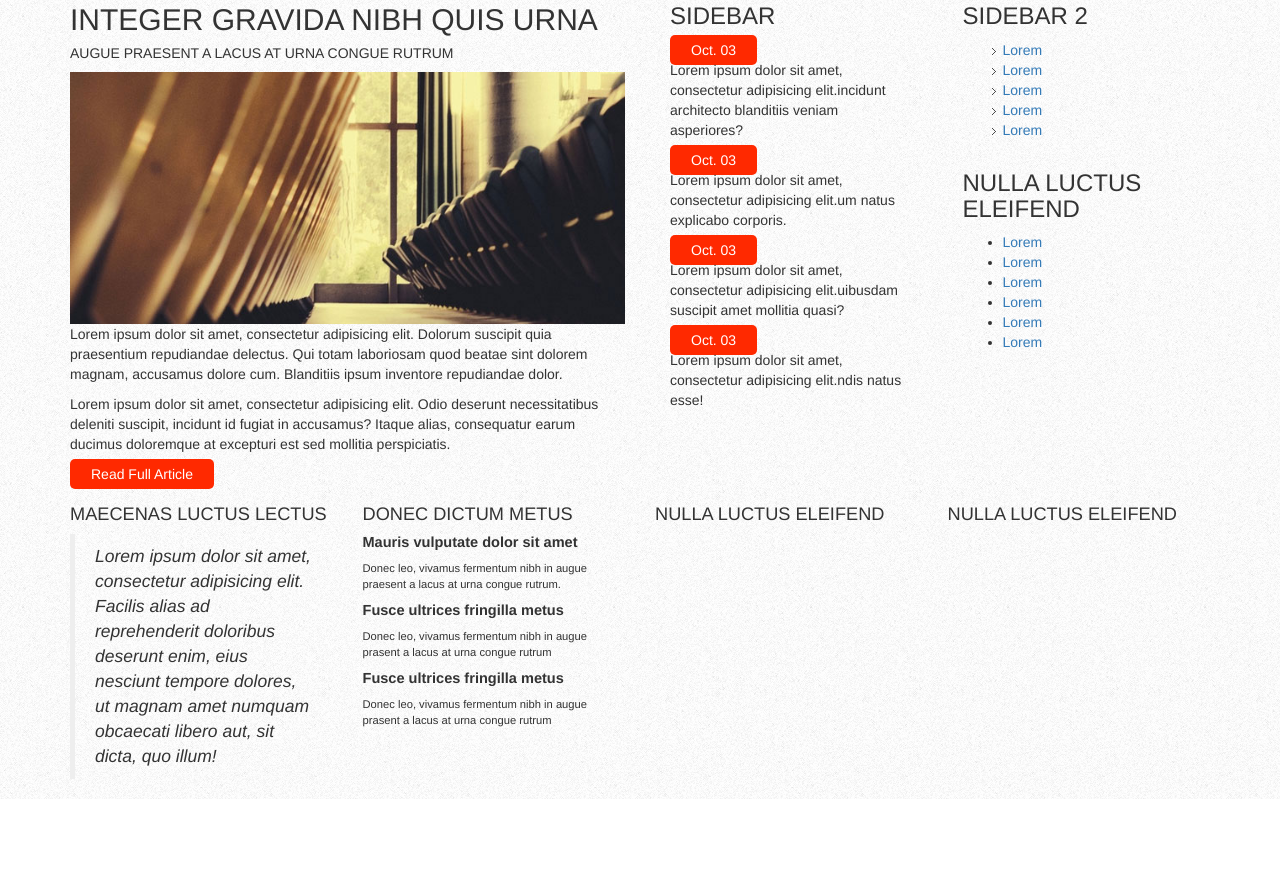
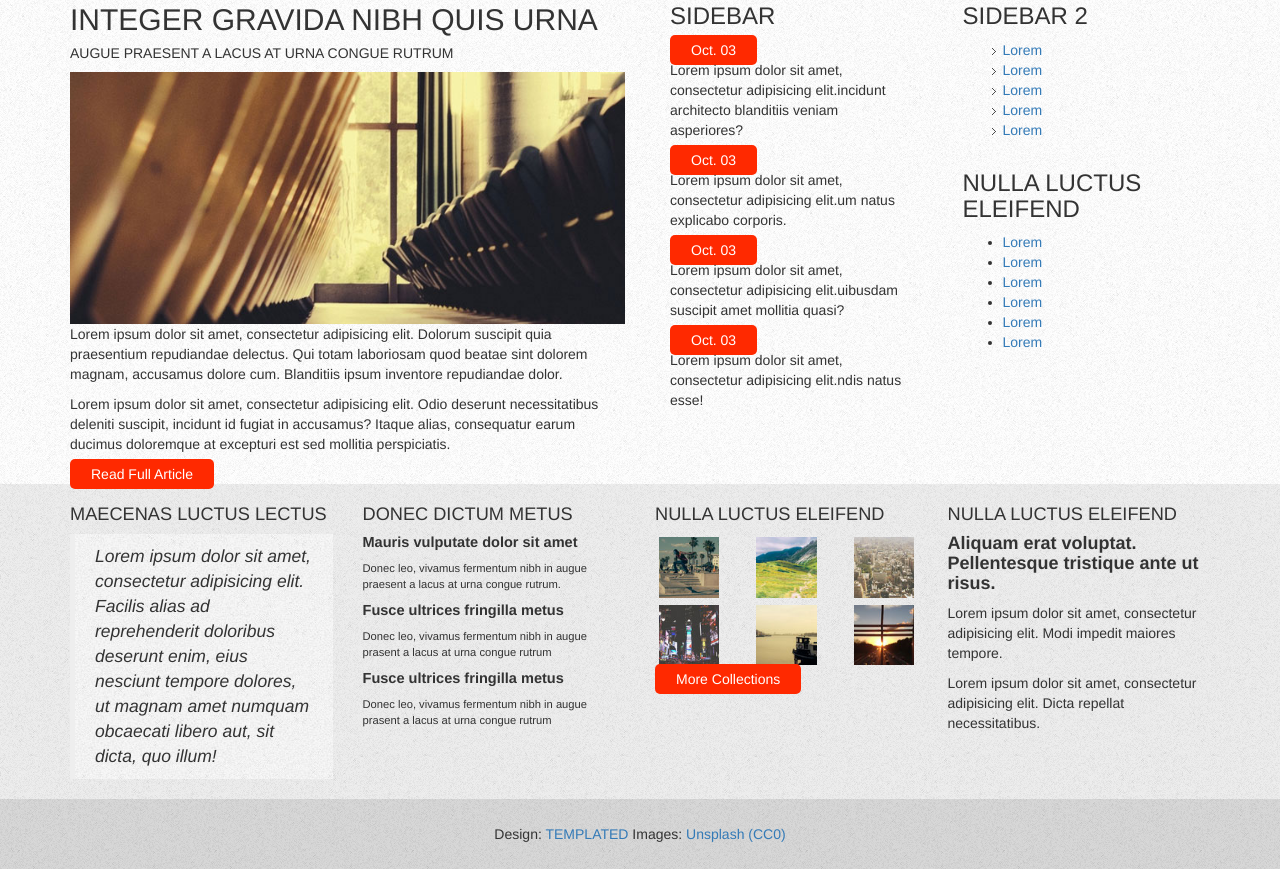
Before and after one commit to ExoHyb/challenge6, a plain HTML site: page index.html in a window 1280 px wide. Shown: the part 1008-1887 px from the top of the page. Before the commit the page ends 1807 px from the top, so only its background shows below. Drawn offline with nearby package versions, Linux system fonts and the light colour scheme.

Commit message:
last modif

```diff
--- a/css/style.css
+++ b/css/style.css
@@ -54,6 +54,7 @@ h1 {
 	padding: 0.5em 1.5em;
 	color: white;
 	text-decoration: none;
+	margin: 10em auto;
 }
 
 .lien-button:hover {
@@ -72,3 +73,24 @@ h1 {
 .mep-bas > h4 {
 	font-size: 1.3em;
 }
+
+.redim-img {
+	padding: 0.25em;
+}
+
+.background-footer {
+	background-image: url('../img/footer.png');
+}
+
+.background-footer2 {
+	background-image: url('../img/bas-de-page.png');
+	height: 5em;
+}
+
+.background-footer2 p {
+	line-height: 5em;
+}
+
+.citation {
+	background-image: url('../img/citation.jpg');
+}
--- a/index.html
+++ b/index.html
@@ -80,7 +80,7 @@
                     </div>
                     <div class="col-md-8">
                       <h5>Lorem</h5>
-                      <p>Bootstrap c'est trop bien!</p>
+                      <p>Bootstrap c'est trop bien! Lorem</p>
                     </div>
                   </div>
                 </div>
@@ -171,6 +171,10 @@
               </div>
             </div>
           </div>
+        </div>
+      </div>
+      <div class="container-fluid background-footer">
+        <div class="container">
           <div class="row">
             <div class="col-md-3">
               <h3 class="text-uppercase sizetitre">maecenas luctus lectus</h3>
@@ -195,9 +199,48 @@
             </div>
             <div class="col-md-3">
               <h3 class="text-uppercase sizetitre">nulla luctus eleifend</h3>
+              <div class="row">
+                <div class="col-md-4">
+                  <img class="img-responsive redim-img" src="img/pics07.jpg">
+                </div>
+                <div class="col-md-4">
+                  <img class="img-responsive redim-img" src="img/pics08.jpg">
+                </div>
+                <div class="col-md-4">
+                  <img class="img-responsive redim-img" src="img/pics09.jpg">
+                </div>
+              </div>
+              <div class="row">
+                <div class="col-md-4">
+                  <img class="img-responsive redim-img" src="img/pics10.jpg">
+                </div>
+                <div class="col-md-4">
+                  <img class="img-responsive redim-img" src="img/pics11.jpg">
+                </div>
+                <div class="col-md-4">
+                  <img class="img-responsive redim-img" src="img/pics12.jpg">
+                </div>
+              </div>
+              <div class="row">
+                <div class="col-md-12">
+                  <a href="#" class="lien-button">More Collections</a>
+                </div>
+              </div>
             </div>
             <div class="col-md-3">
               <h3 class="text-uppercase sizetitre">nulla luctus eleifend</h3>
+              <h4><strong>Aliquam erat voluptat. Pellentesque tristique ante ut risus.</strong></h4>
+              <p>Lorem ipsum dolor sit amet, consectetur adipisicing elit. Modi impedit maiores tempore.</p>
+              <p>Lorem ipsum dolor sit amet, consectetur adipisicing elit. Dicta repellat necessitatibus.</p>
+            </div>
+          </div>
+        </div>
+      </div>
+      <div class="container-fluid background-footer2">
+        <div class="row">
+          <div class="col-md-12">
+            <p class="text-center">Design: <a href="#">TEMPLATED</a> Images: <a href="#">Unsplash (CC0)</a></p>
+          </div>
         </div>
       </div>
     </div>
```
Lines whose indentation alone changed are shown as unchanged.
